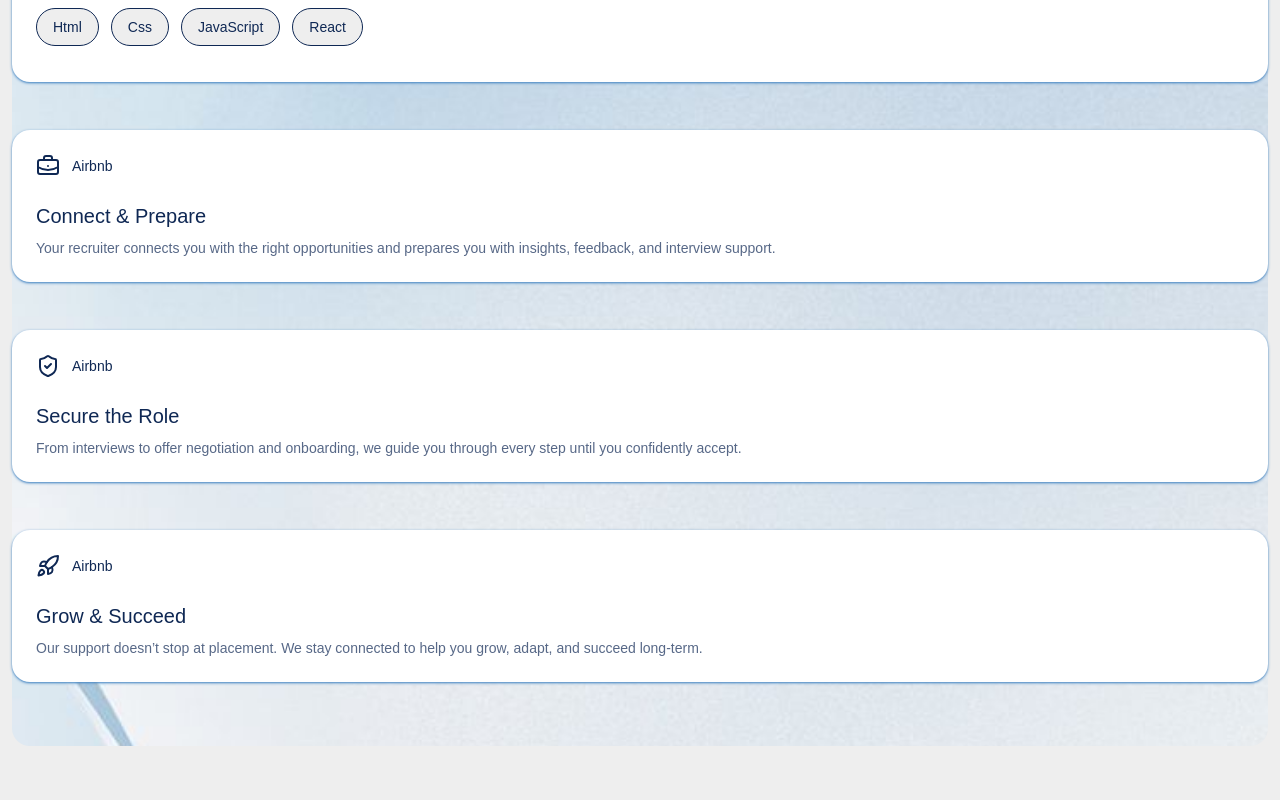
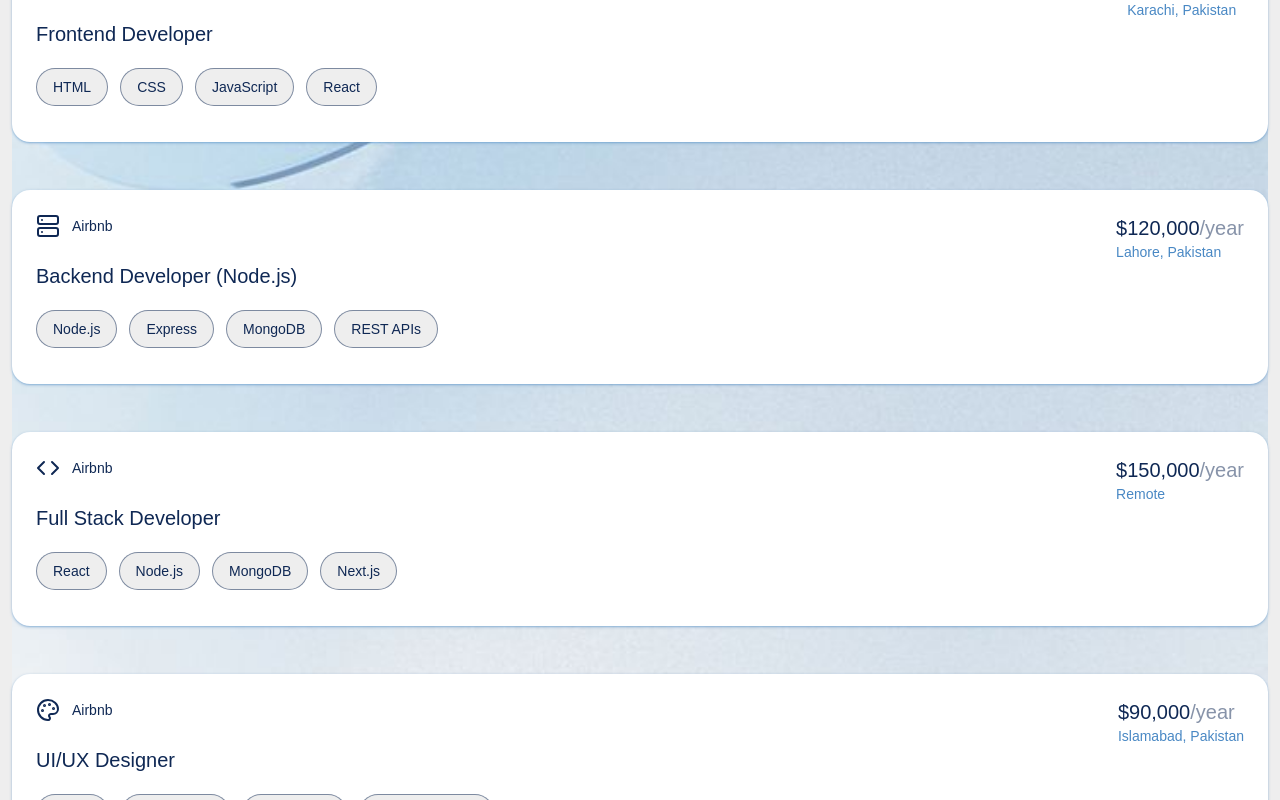
Before and after one commit to Maryammuhammadafzal/Motion-Recruitement, a Next.js app: page / in a window 1280 px wide. Shown: the part 2120-2920 px from the top of the page. Before the commit the page ends 2878 px from the top, so only its background shows below. Built offline with nearby package versions, Linux system fonts and the light colour scheme; a web font is replaced by a local one.

Commit message:
Jobs section creating

```diff
--- a/components/featured-section.tsx
+++ b/components/featured-section.tsx
@@ -1,57 +1,102 @@
 import React from 'react'
 import { Badge } from './ui/badge'
-import { BriefcaseBusiness, Compass, Rocket, Search, ShieldCheck, Target } from 'lucide-react'
+import { BriefcaseBusiness, Cloud, Code, Compass, Cpu, Database, LineChart, Palette, Rocket, Search, Server, ShieldCheck, Target } from 'lucide-react'
 
 const FeaturedSection = () => {
     const featuredData = [
         {
             title: "Frontend Developer",
-            description: "We start by understanding your skills, aspirations, and ideal work culture. Then we map opportunities that align.",
-            skills: [
-                "Html", "Css", "JavaScript", "React"
-            ],
-            icon: Target
+            skills: ["HTML", "CSS", "JavaScript", "React"],
+            icon: Target,
+            salary: "85,000",
+            location: "Karachi, Pakistan",
         },
         {
-            title: "Connect & Prepare",
-            description: "Your recruiter connects you with the right opportunities and prepares you with insights, feedback, and interview support.",
-            icon: BriefcaseBusiness
+            title: "Backend Developer (Node.js)",
+            skills: ["Node.js", "Express", "MongoDB", "REST APIs"],
+            icon: Server,
+            salary: "120,000",
+            location: "Lahore, Pakistan",
         },
         {
-            title: "Secure the Role",
-            description: "From interviews to offer negotiation and onboarding, we guide you through every step until you confidently accept.",
-            icon: ShieldCheck
+            title: "Full Stack Developer",
+            skills: ["React", "Node.js", "MongoDB", "Next.js"],
+            icon: Code,
+            salary: "150,000",
+            location: "Remote",
         },
         {
-            title: "Grow & Succeed",
-            description: "Our support doesn’t stop at placement. We stay connected to help you grow, adapt, and succeed long-term.",
-            icon: Rocket
+            title: "UI/UX Designer",
+            skills: ["Figma", "Wireframing", "Prototyping", "Design Systems"],
+            icon: Palette,
+            salary: "90,000",
+            location: "Islamabad, Pakistan",
         },
-
-    ]
+        {
+            title: "Data Analyst",
+            skills: ["SQL", "Excel", "Power BI", "Python"],
+            icon: LineChart,
+            salary: "110,000",
+            location: "Karachi, Pakistan",
+        },
+        {
+            title: "DevOps Engineer",
+            skills: ["AWS", "Docker", "CI/CD", "Linux"],
+            icon: Cloud,
+            salary: "180,000",
+            location: "Remote",
+        },
+        {
+            title: "Cybersecurity Analyst",
+            skills: ["Network Security", "SIEM", "Risk Assessment"],
+            icon: ShieldCheck,
+            salary: "160,000",
+            location: "Lahore, Pakistan",
+        },
+        {
+            title: "Database Administrator",
+            skills: ["MySQL", "PostgreSQL", "Performance Tuning"],
+            icon: Database,
+            salary: "140,000",
+            location: "Islamabad, Pakistan",
+        },
+        {
+            title: "Embedded Systems Engineer",
+            skills: ["C/C++", "Microcontrollers", "RTOS"],
+            icon: Cpu,
+            salary: "170,000",
+            location: "Karachi, Pakistan",
+        }
+    ];
     return (
         <section className="w-full bg-image h-auto flex justify-center rounded-2xl items-center">
             <div className="py-8  mx-auto max-w-7xl w-full flex flex-col items-center sm:py-16 ">
                 <div className="max-w-3xl flex flex-col items-center text-center">
                     <Badge className='px-3 py-1 my-10 bg-background text-primary text-sm'> Live Tech Opportunities </Badge>
                     <h2 className="mb-4 text-4xl tracking-tight max-w-lg text-center font-semibold text-primary ">Explore Open Tech Roles</h2>
-                    {/* <p className="max-w-xl mb-10 font-light text-primary/70 lg:mb-8  lg:text-base ">Browse current opportunities across top tech roles. Contract or permanent, remote or on-site — find positions that match your skills and career goals.</p> */}
+                    <p className="max-w-xl mb-10 font-light text-primary/70 lg:mb-8 lg:text-base ">Browse current opportunities across top tech roles. Contract or permanent, remote or on-site — find positions that match your skills and career goals.</p>
                 </div>
                 <div className="space-y-8 flex flex-col md:gap-12 w-full md:space-y-0">
                     <div className=' w-full h-auto px-6 py-3 rounded-2xl'></div>
-                    {featuredData.map((data, index) => (
-                        <div key={index} className='bg-white shadow-sm shadow-foreground rounded-2xl p-6'>
+                    {featuredData.slice(0, 5).map((data, index) => (
+                        <div key={index} className='bg-white shadow-sm shadow-foreground/50 hover:shadow-lg hover:shadow-foreground flex justify-between  rounded-2xl p-6'>
+                            <div className='flex flex-col'>
                                 <div className="flex justify-center font-medium text-sm text-primary w-fit gap-3 items-center mb-6 ">
                                     {<data.icon />} Airbnb
                                     {/* <svg className="w-7 h-7 text-background" fill="currentColor" viewBox="0 0 20 20" xmlns="http://www.w3.org/2000/svg"><path fill-rule="evenodd" d="M3 3a1 1 0 000 2v8a2 2 0 002 2h2.586l-1.293 1.293a1 1 0 101.414 1.414L10 15.414l2.293 2.293a1 1 0 001.414-1.414L12.414 15H15a2 2 0 002-2V5a1 1 0 100-2H3zm11.707 4.707a1 1 0 00-1.414-1.414L10 9.586 8.707 8.293a1 1 0 00-1.414 0l-2 2a1 1 0 101.414 1.414L8 10.414l1.293 1.293a1 1 0 001.414 0l4-4z" clip-rule="evenodd"></path></svg> */}
                                 </div>
                                 <h3 className="mb-2 text-xl font-medium text-primary">{data.title}</h3>
-                            <p className="text-primary/70 text-sm">{data.description}</p>
-
+                                {/* <p className="text-primary/70 text-sm">{data.description}</p> */}
+                                <div className='flex w-auto'>
                                     {data.skills?.map((skill, index) => (
-                                <Badge key={index} className='px-4 mr-3 py-2 my-3 bg-background text-primary border border-primary text-sm'> {skill}</Badge>
+                                        <Badge key={index} className='px-4 mr-3 py-2 my-3 bg-background text-primary border border-primary/50 text-sm'> {skill}</Badge>
                                     ))}
-
+                                </div>
+                            </div>
+                            <div className='w-fit h-fit'>
+                                <p className='text-xl text-primary/50'><span className='text-xl text-primary'>${data.salary}</span>/year</p>
+                                <p className='text-sm text-foreground'>{data.location}</p>
+                            </div>
                         </div>
                     ))}
 
```
Lines whose indentation alone changed are shown as unchanged.
